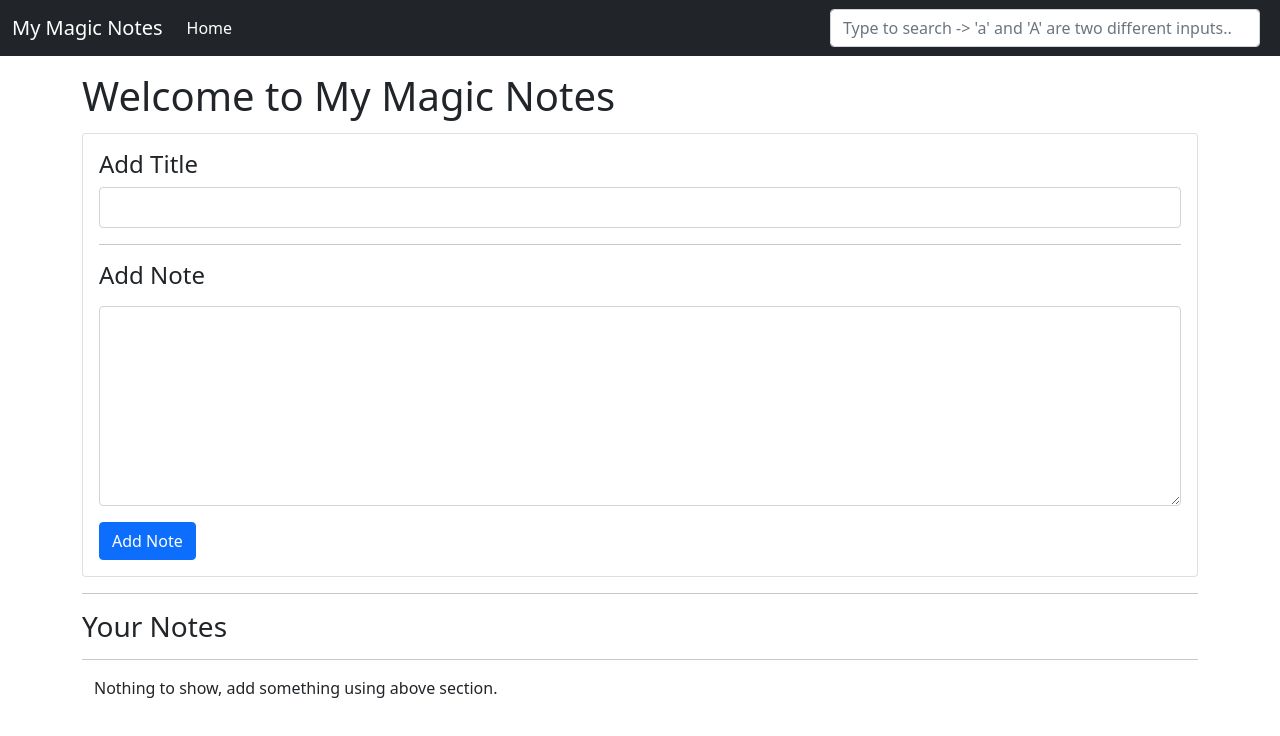
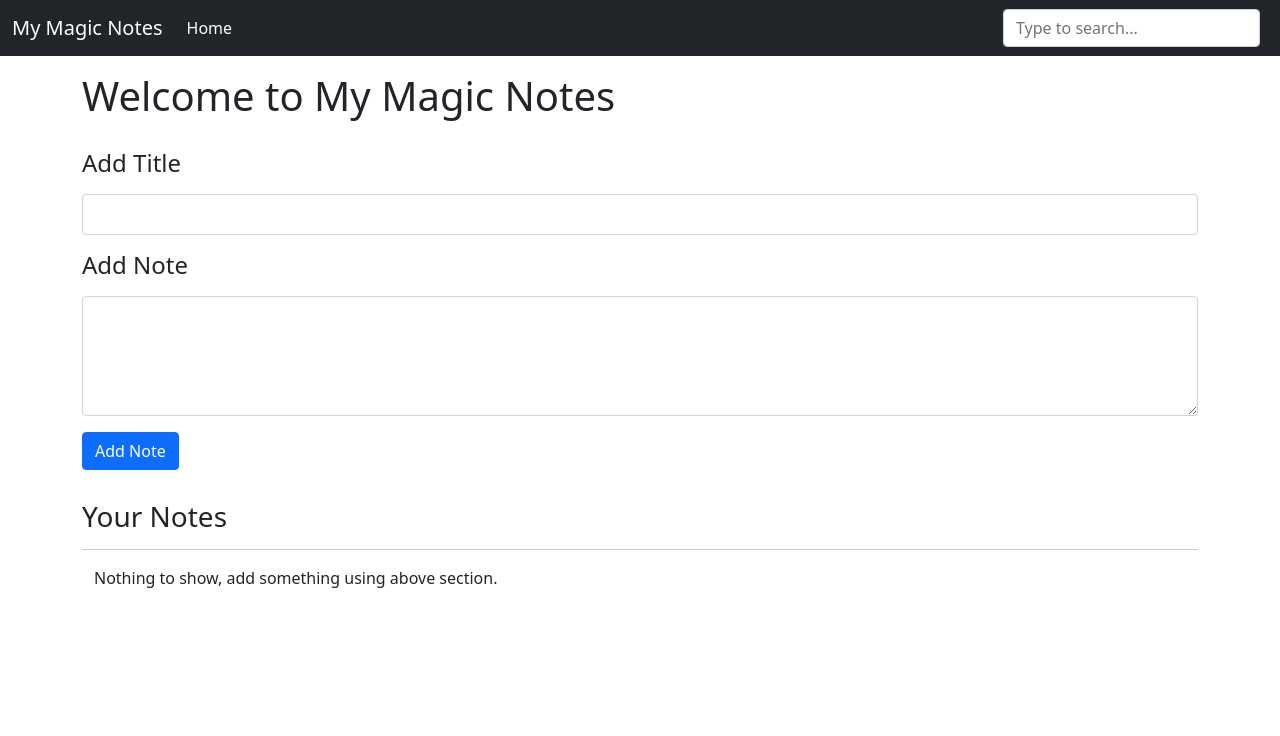
Before and after one commit to jatinshrma/MyMagicNotes, a plain HTML site: page index.html in a window 1280 px wide. Drawn offline with nearby package versions, Linux system fonts and the light colour scheme.

Commit message:
Updated UI

```diff
--- a/Notes.js
+++ b/Notes.js
@@ -76,10 +76,10 @@ function showNotes() {
     notesObj.forEach(function (element, index) {
         html += `
         <div class="card my-2 mx-2 notecard" style="width: 18rem;">
-        <div class="card-body">
-          <h5 class="card-title" id= "${index}title"></h5>
-          <p class="card-text">${element}</p>
-          <button id="${index}" onClick="delNote(this.id)" class="btn btn-primary">Delete Note</button>
+          <div class="card-body">
+            <h5 class="card-title" id= "${index}title"></h5>
+            <p class="card-text">${element}</p>
+            <button id="${index}" onClick="delNote(this.id)" class="btn btn-primary">Delete Note</button>
           </div>
         </div>
         `
@@ -158,17 +158,9 @@ searchTxt.addEventListener('input', function () {
     inputVal = searchTxt.value;
     let cardBody = document.getElementsByClassName('notecard');
     Array.from(cardBody).forEach(function (element) {
-        let cardTxt = element.getElementsByTagName('p')[0].innerText;
-        if (cardTxt.includes(inputVal)) {
-            element.style.display = 'block';
-        }
-        else {
-            element.style.display = 'none';
-        }
-    });
-    Array.from(cardBody).forEach(function (element) {
-        let cardTitle = element.getElementsByTagName('h5')[0].innerText;
-        if (cardTitle.includes(inputVal)) {
+        let titleTxt = element.getElementsByTagName('h5')[0].innerText;
+        let descriptTxt = element.getElementsByTagName('p')[0].innerText;
+        if (descriptTxt.includes(inputVal.toLowerCase()) || titleTxt.includes(inputVal.toLowerCase())) {
             element.style.display = 'block';
         }
         else {
--- a/index.html
+++ b/index.html
@@ -6,14 +6,9 @@
     <meta http-equiv="X-UA-Compatible" content="IE=edge">
     <meta name="viewport" content="width=device-width, initial-scale=1.0">
     <title>Magic Notes</title>
+    <link href="https://cdn.jsdelivr.net/npm/bootstrap@5.1.1/dist/css/bootstrap.min.css" rel="stylesheet"
+        integrity="sha384-F3w7mX95PdgyTmZZMECAngseQB83DfGTowi0iMjiWaeVhAn4FJkqJByhZMI3AhiU" crossorigin="anonymous">
 </head>
-<link href="https://cdn.jsdelivr.net/npm/bootstrap@5.1.1/dist/css/bootstrap.min.css" rel="stylesheet"
-    integrity="sha384-F3w7mX95PdgyTmZZMECAngseQB83DfGTowi0iMjiWaeVhAn4FJkqJByhZMI3AhiU" crossorigin="anonymous">
-<style>
-    #addTxt {
-        height: 200px;
-    }
-</style>
 
 <body>
     <nav class="navbar navbar-expand-lg navbar-dark bg-dark">
@@ -31,9 +26,8 @@
                     </li>
                 </ul>
                 <form class="d-flex">
-                    <input id="searchTxt" class="form-control me-2" type="search"
-                        placeholder="Type to search -> 'a' and 'A' are two different inputs..." aria-label="Search"
-                        style="width: 430px;">
+                    <input id="searchTxt" class="form-control me-2" type="search" placeholder="Type to search..."
+                        aria-label="Search">
                 </form>
             </div>
         </div>
@@ -43,21 +37,20 @@
         <h1 style="margin: 13px 0;">
             Welcome to My Magic Notes
         </h1>
-        <div class="card">
-            <div class="card-body">
+        <div class="card" style="border: none;">
+            <div class="card-body" style="padding: 0;">
                 <div id="addTitle">
-                    <h4 class="card-title">Add Title</h4>
+                    <h4 class="card-title my-3">Add Title</h4>
                 </div>
-                <hr>
-                <h4>Add Note</h4>
+                <h4 class="my-3">Add Note</h4>
                 <div class="input-group my-3">
-                    <textarea class="form-control" id="addTxt" aria-label="With textarea"></textarea>
+                    <textarea style="min-height: 120px;" class="form-control" id="addTxt"
+                        aria-label="With textarea"></textarea>
                 </div>
                 <button class="btn btn-primary" id="addBtn">Add Note</button>
             </div>
         </div>
-        <hr>
-        <h3>Your Notes</h3>
+        <h3 style="margin-top: 30px;">Your Notes</h3>
         <hr>
         <div id="notes" class="row container-fluid"></div>
         <div id="alertMessage"></div>
```
